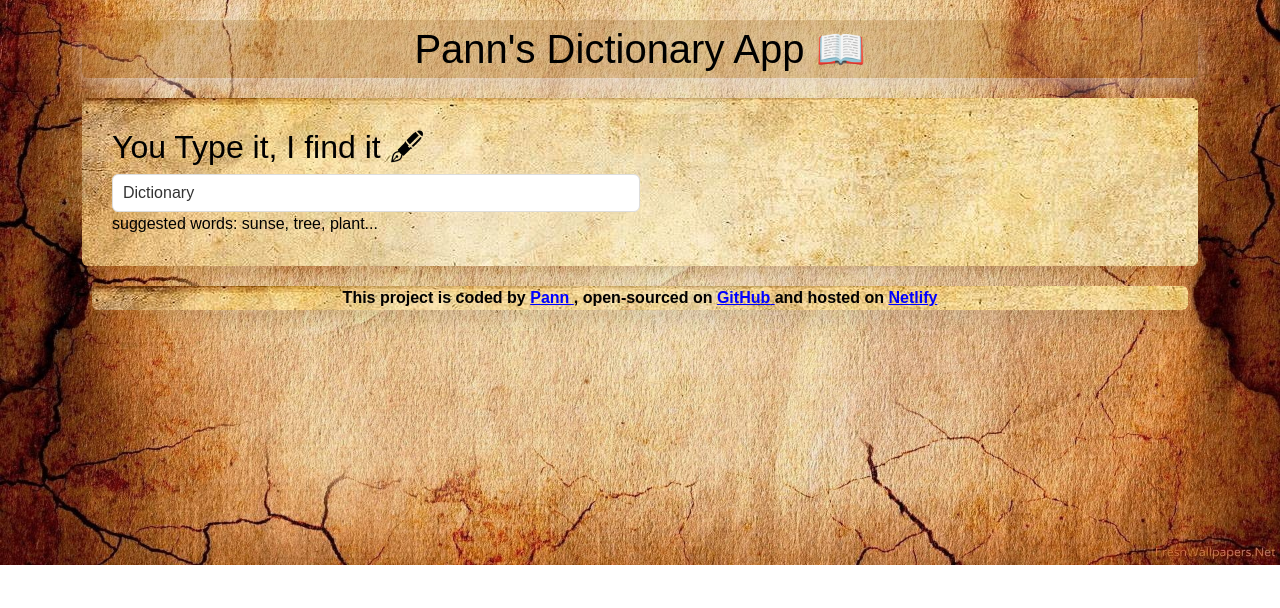
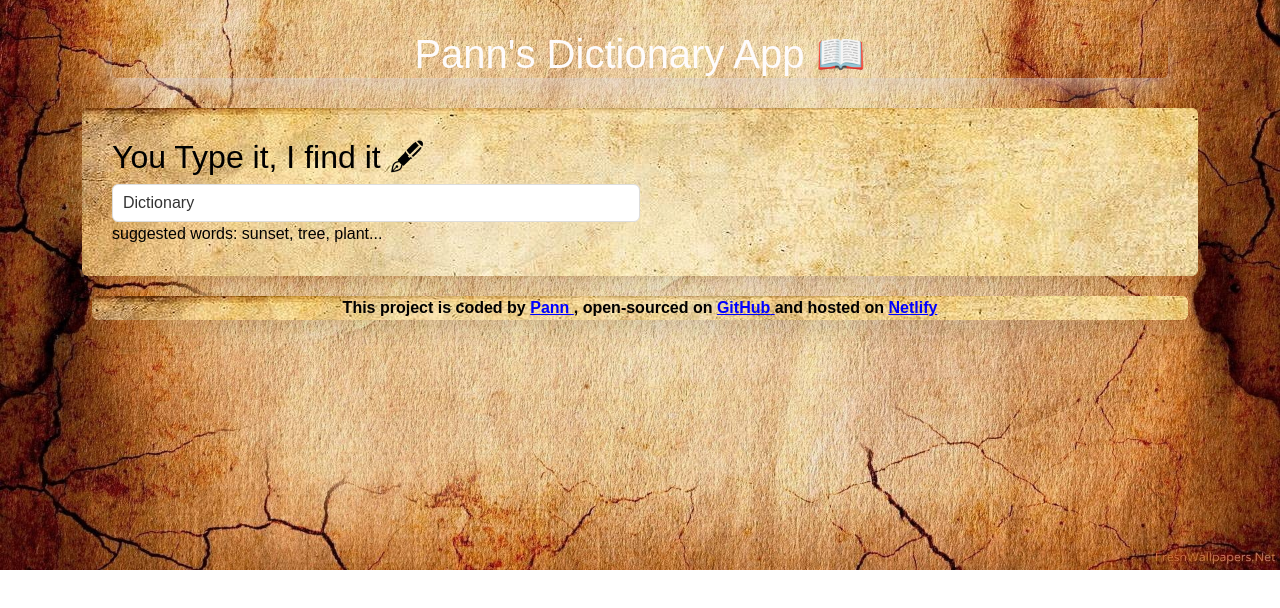
Before and after one commit to pansypanneiphyu/dictionary-project, a React (Create React App) app: page / in a window 1280 px wide. Shown: the top 608 px of the page. Built offline with nearby package versions, Linux system fonts and the light colour scheme; no server answers.

Commit message:
Deleted unnessary  images

```diff
--- a/src/App.css
+++ b/src/App.css
@@ -8,16 +8,15 @@ body {
   color: black;
 }
 h1 {
-  color: black;
+  color: rgb(253, 251, 251);
   text-align: center;
-  padding: 5px;
-  margin: 0 auto;
+  margin: 30px;
 }
 .App-header {
-  background-color: #af804556;
+  background-color: transparent;
   border-radius: 6px;
   box-shadow: 0 10px 20px rgba(221, 214, 214, 0.529);
-  margin: 20px 0;
+  margin: 20px 30px;
 }
 .App footer {
   background-image: url("./1302751.jpg");
--- a/src/Dictionary.js
+++ b/src/Dictionary.js
@@ -43,7 +43,7 @@ export default function Dictionary(props) {
               defaultValue={props.defaultKeyword}
             />
           </form>
-          <div className="hint">suggested words: sunse, tree, plant...</div>
+          <div className="hint">suggested words: sunset, tree, plant...</div>
         </section>
         <Results results={results} />
       </div>
```
Also changed, not shown: src/PngItem_1244920.png (added), src/PngItem_5074017.png (deleted).
